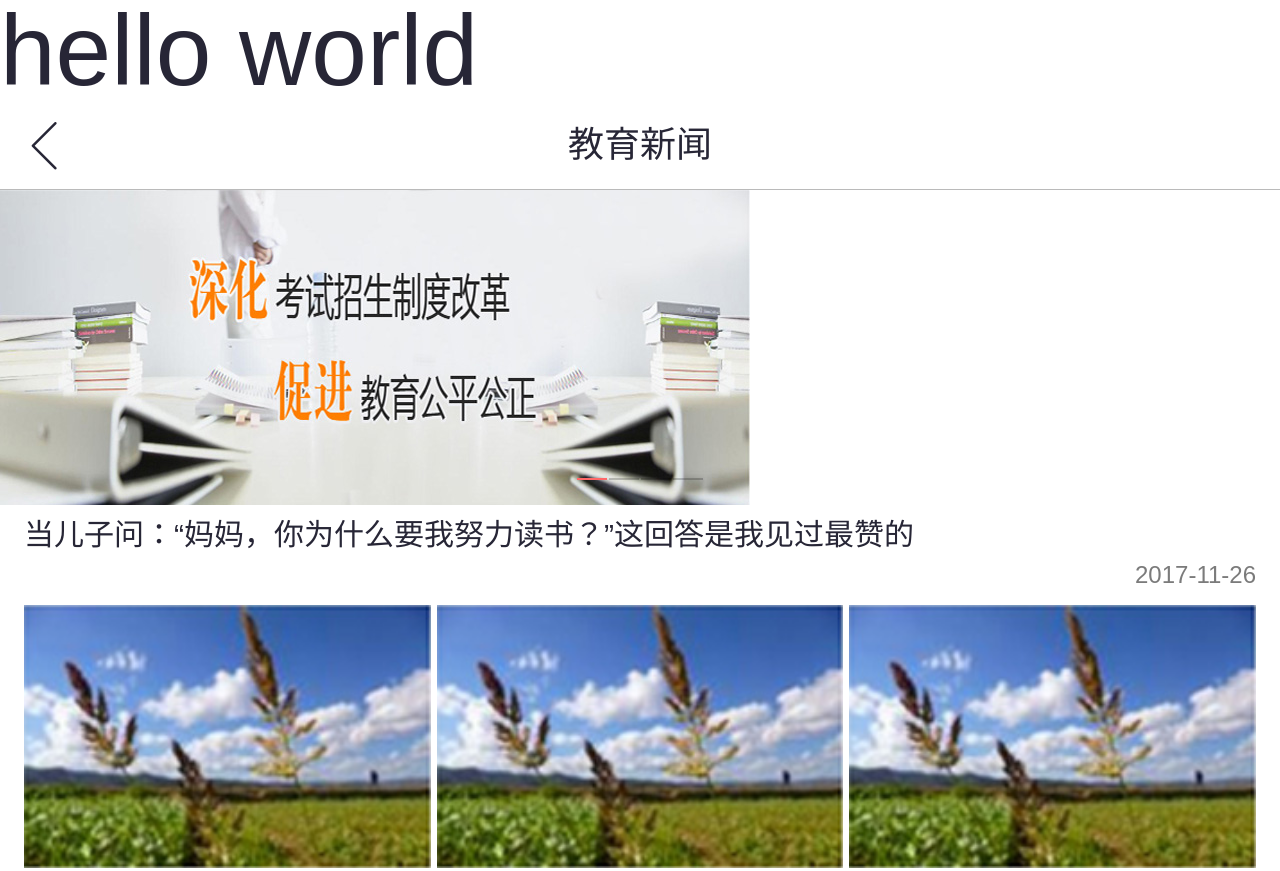
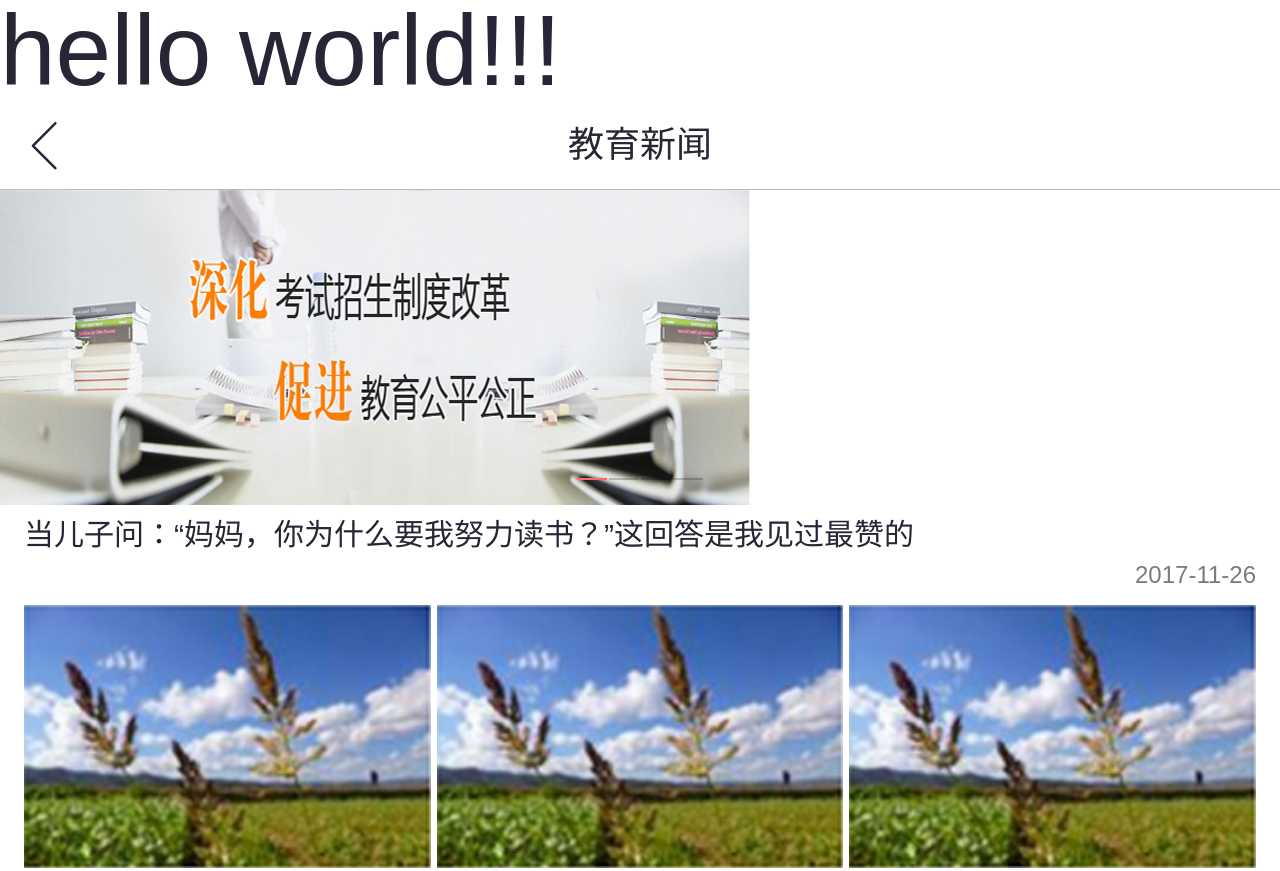
Before and after one commit to HoOhcat/test-project, a plain HTML site: page index.html in a window 1280 px wide. Shown: the top 871 px of the page. Drawn offline with Linux system fonts and the light colour scheme.

Commit message:
index_chagne_2

```diff
--- a/index.html
+++ b/index.html
@@ -17,7 +17,7 @@
     </script>
 </head>
 <body>
-    <div>hello world</div>
+    <div>hello world!!!</div>
     <header class="header">
         <span class="lnr lnr-chevron-left"></span>
         <h2 class="header-title">教育新闻</h2>
```
